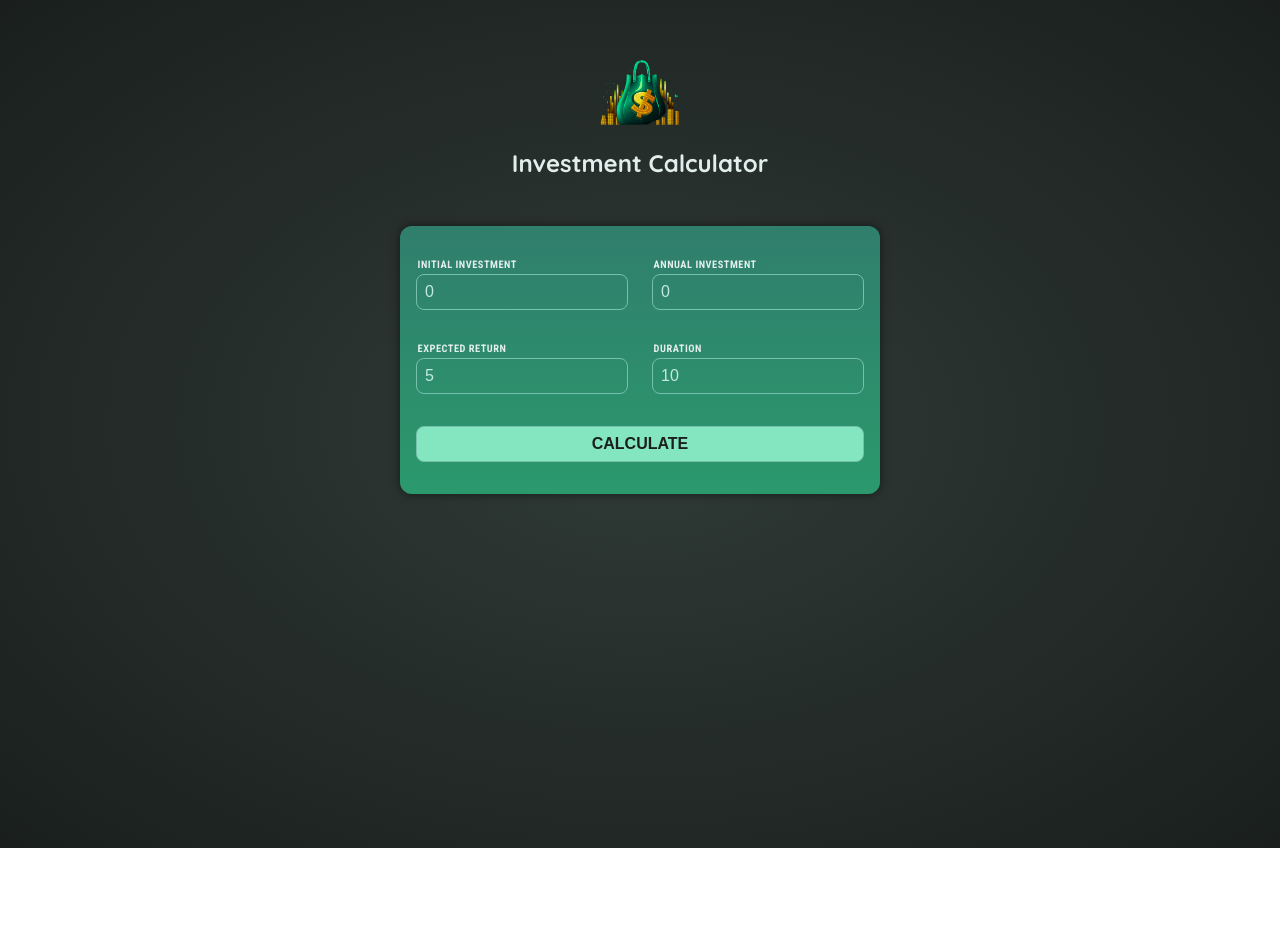
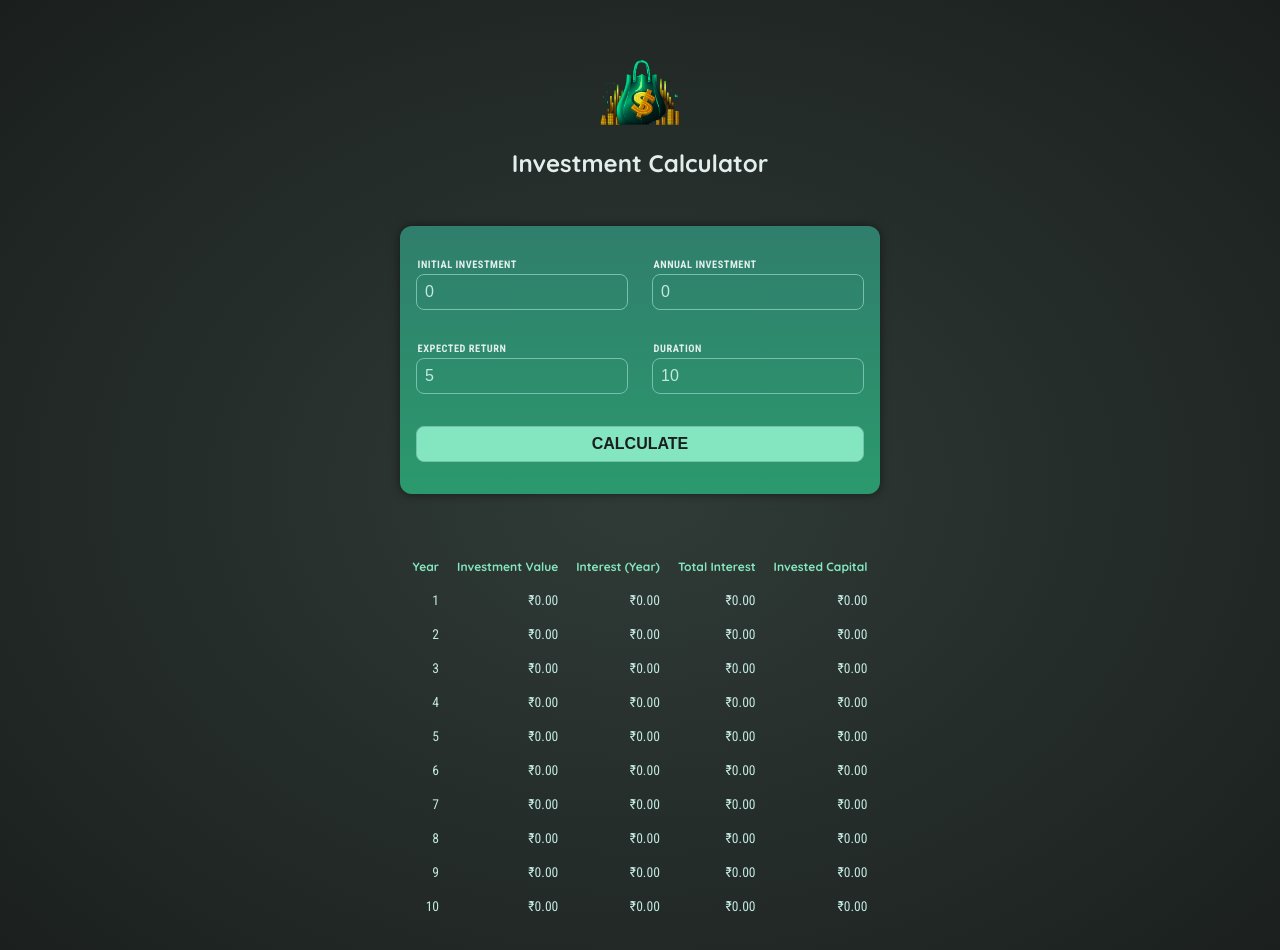
Before and after one commit to Atharv-110/investment-calculator, an Angular app: page / in a window 1280 px wide. Both pictures are taken after a click on the button "CALCULATE". Shown: the top 950 px of the page. Before the commit the page ends 848 px from the top, so only its background shows below. Built offline with nearby package versions, Linux system fonts and the light colour scheme.

Commit message:
add: results table with CurrencyPipe 💸

```diff
--- a/src/app/app.component.html
+++ b/src/app/app.component.html
@@ -1,2 +1,3 @@
 <app-header />
 <app-user-input (calculate)="onCalculateInvestmentResults($event)" />
+<app-investment-results [results]="resultsData" />
--- a/src/app/app.component.ts
+++ b/src/app/app.component.ts
@@ -2,14 +2,18 @@
 import { HeaderComponent } from './header/header.component';
 import { UserInputComponent } from './user-input/user-input.component';
 import type { InvestmentInputModel } from './investment-input.model';
+import { InvestmentResultsComponent } from './investment-results/investment-results.component';
+import { InvestmentResultsModel } from './investment-results/investment-results.model';
 
 @Component({
   selector: 'app-root',
   standalone: true,
   templateUrl: './app.component.html',
-  imports: [HeaderComponent, UserInputComponent],
+  imports: [HeaderComponent, UserInputComponent, InvestmentResultsComponent],
 })
 export class AppComponent {
+  resultsData?: InvestmentResultsModel[];
+
   onCalculateInvestmentResults = (data: InvestmentInputModel) => {
     const { initialInvestment, duration, expectedReturn, annualInvestment } =
       data;
@@ -32,6 +36,6 @@
       });
     }
 
-    console.log(annualData);
+    this.resultsData = annualData;
   };
 }
--- /dev/null
+++ b/src/app/investment-results/investment-results.component.css
@@ -0,0 +1,19 @@
+table {
+  max-width: 50rem;
+  margin: 2rem auto;
+  padding: 1rem;
+  table-layout: fixed;
+  border-spacing: 1rem;
+  text-align: right;
+}
+
+table thead {
+  font-size: 0.75rem;
+  color: #83e6c0;
+}
+
+table tbody {
+  font-family: "Roboto Condensed", sans-serif;
+  font-size: 0.85rem;
+  color: #c2e9e0;
+}
--- /dev/null
+++ b/src/app/investment-results/investment-results.component.html
@@ -0,0 +1,26 @@
+@if (results) {
+<table>
+  <thead>
+    <tr>
+      <th>Year</th>
+      <th>Investment Value</th>
+      <th>Interest (Year)</th>
+      <th>Total Interest</th>
+      <th>Invested Capital</th>
+    </tr>
+  </thead>
+  <tbody>
+    @for (result of results; track result.year) {
+    <tr>
+      <td>{{ result.year }}</td>
+      <td>{{ result.valueEndOfYear | currency : "INR" }}</td>
+      <td>{{ result.interest | currency : "INR" }}</td>
+      <td>{{ result.totalInterest | currency : "INR" }}</td>
+      <td>{{ result.totalAmountInvested | currency : "INR" }}</td>
+    </tr>
+    }
+  </tbody>
+</table>
+} @else {
+<p class="center">Please enter some values and press "Calculate"</p>
+}
```
Also changed, not shown: src/app/investment-results/investment-results.component.ts (added, +14 -0 lines), src/app/investment-results/investment-results.model.ts (added, +8 -0 lines).
